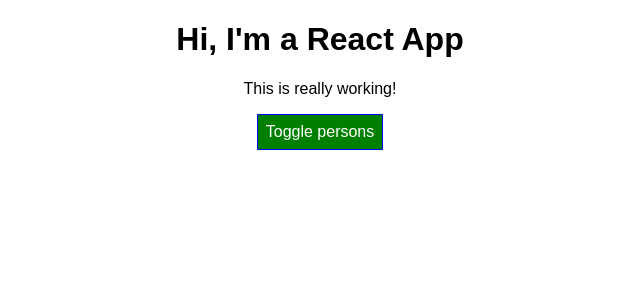
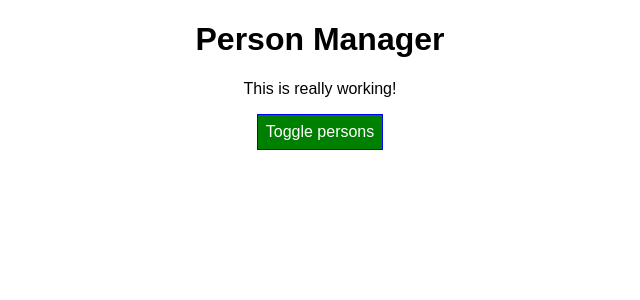
Before and after one commit to pdrobyshev/react-complete-guide, a React app: page / in a window 1280 px wide. Shown: the top 300 px of the page, without its empty margins (320-960 px from the left). Built offline with nearby package versions, Linux system fonts and the light colour scheme.

Commit message:
added appTitle as props to main app component

```diff
--- a/src/components/Cockpit/Cockpit.js
+++ b/src/components/Cockpit/Cockpit.js
@@ -18,7 +18,7 @@
 
   return (
     <div className={classes.Cockpit}>
-      <h1>Hi, I'm a React App</h1>
+      <h1>{props.title}</h1>
       <p className={assignedClasses.join(' ')}>This is really working!</p>
 
       <button className={btnClass} onClick={props.clicked}>
--- a/src/containers/App.js
+++ b/src/containers/App.js
@@ -55,6 +55,7 @@
     return (
       <div className={classes.App}>
         <Cockpit
+          title={this.props.appTitle}
           persons={this.state.persons}
           showPersons={this.state.showPersons}
           clicked={this.togglePersonsHandler}/>
--- a/src/index.js
+++ b/src/index.js
@@ -4,5 +4,5 @@
 import App from './containers/App';
 import registerServiceWorker from './registerServiceWorker';
 
-render(<App/>, document.getElementById('root'));
+render(<App appTitle="Person Manager"/>, document.getElementById('root'));
 registerServiceWorker();
```
